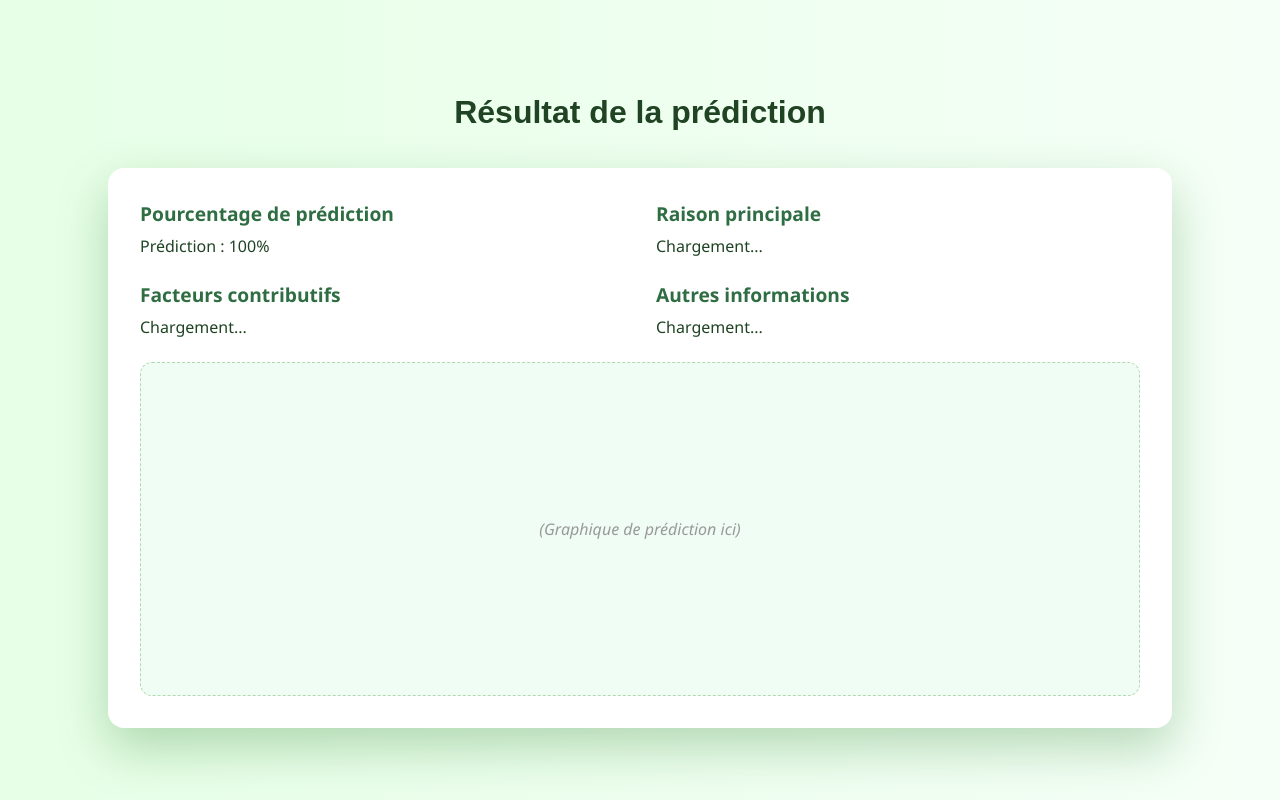
After one commit to felix78500/Projet-risque-de-credit, a Flask app: page /dashboard in a window 1280 px wide. The commit adds this page. Run offline with Flask 3, Linux system fonts and the light colour scheme; parts of the project's set-up code (start-up, migrations or seed data) failed here and were passed over.

Commit message:
création du dashboard et ajout d'un bouton de deconnexion

```diff
--- a/app.py
+++ b/app.py
@@ -2,8 +2,8 @@ from flask import Flask, request, jsonify, render_template
 from flask_cors import CORS
 import numpy as np
 from flask import render_template
-import pickle
 import joblib
+import json
 from modelDao.UtilisateurDao import UtilisateurDao
 
 app = Flask(__name__)
@@ -39,11 +39,15 @@ def home():
 def prevision():
     return render_template('prevision.html')
 
+@app.route('/dashboard')
+def dashboard():
+    return render_template('dashboard.html')
+
 # la methode pour envoyer des donnée a l'ia
 @app.route('/predict', methods=['POST'])
 def predict():
 
-    #récupere les donnée provenant de index.html
+    #récupere les donnée provenant de prediction.html
     data = request.json
     print("Données reçues:", data)
 
@@ -56,8 +60,21 @@ def predict():
     prediction = model.predict(features)
     print("Résultat brut:", prediction)
 
-    #La prédiction retournée
-    return jsonify({'prediction': prediction.tolist()})
+    #Reinitialiser le json
+    open("predictions.json", "w").close()
+
+    #La prédiction mise dans le json
+    with open("predictions.json", "a") as f:
+        record = {
+            "prediction": prediction.tolist()
+        }
+        f.write(json.dumps(record) + "\n")
+
+@app.route('/get_prediction')
+def get_prediction():
+    with open('predictions.json', 'r') as f:
+        data = json.load(f)
+    return jsonify(data)
 
 #ajouter des utilisateur (tester mais pas implementer)
 @app.route('/ajout-utilisateur', methods=['POST'])
--- /dev/null
+++ b/predictions.json
@@ -0,0 +1 @@
+{"prediction": [1.0]}
--- /dev/null
+++ b/static/css/dashboard.css
@@ -0,0 +1,62 @@
+body {
+    margin: 0;
+    padding: 0;
+    overflow: hidden;
+    height: 100vh;
+    font-family: 'Segoe UI', Tahoma, Geneva, Verdana, sans-serif;
+    background: linear-gradient(to right, #e6ffe6, #f5fff7);
+    color: #1f4323;
+    display: flex;
+    flex-direction: column;
+    align-items: center;
+    justify-content: center;
+}
+
+h1 {
+    font-family: 'Arial', sans-serif;
+}
+
+#result-container {
+    background-color: #ffffff;
+    padding: 2rem;
+    border-radius: 16px;
+    box-shadow: 0 20px 50px rgba(0, 100, 0, 0.25);
+    width: 90%;
+    max-width: 1000px;
+    display: grid;
+    grid-template-columns: 1fr 1fr;
+    gap: 1.5rem 2rem;
+    align-items: start;
+    margin-top: 1rem;
+}
+
+.result-section {
+    display: flex;
+    flex-direction: column;
+    gap: 0.5rem;
+}
+
+.result-title {
+    font-size: 1.2rem;
+    font-weight: bold;
+    color: #2f6e43;
+}
+
+.result-value {
+    font-size: 1rem;
+    color: #1f4323;
+}
+
+#chart-container {
+    grid-column: span 2;
+    background-color: #f0fdf4;
+    border: 1px dashed #b2d8b2;
+    padding: 1rem;
+    border-radius: 12px;
+    display: flex;
+    align-items: center;
+    justify-content: center;
+    height: 300px;
+    color: #999;
+    font-style: italic;
+}
--- /dev/null
+++ b/static/js/dashboard.js
@@ -0,0 +1,5 @@
+fetch('/get_prediction')
+  .then(res => res.json())
+  .then(data => {
+    document.getElementById('prediction-percentage').innerText = `Prédiction : ${data.prediction[0] * 100}%`;
+  });
--- a/static/js/prevision.js
+++ b/static/js/prevision.js
@@ -24,8 +24,8 @@ document.getElementById('prediction-form').addEventListener('submit', async (e)
             body: JSON.stringify(data)
         });console.log('Status:', response.status);
 
-        const result = await response.json();
-        document.getElementById('result').textContent = `Prédiction: ${result.prediction}`;
+        //const result = await response.json();
+        //document.getElementById('result').textContent = `Prédiction: ${result.prediction*100} %`;
     } catch (error) {
         console.error('Erreur:', error);
         document.getElementById('result').textContent = `Erreur: ${error.message}`;
--- /dev/null
+++ b/templates/dashboard.html
@@ -0,0 +1,35 @@
+<head>
+    <meta name="viewport" content="width=device-width" />
+    <link rel="stylesheet" href="{{ url_for('static', filename='css/dashboard.css') }}">
+</head>
+<body>
+    <h1 class="titre">Résultat de la prédiction</h1>
+
+    <div id="result-container">
+        <div class="result-section">
+            <div class="result-title">Pourcentage de prédiction</div>
+            <div class="result-value" id="prediction-percentage">--%</div>
+        </div>
+
+        <div class="result-section">
+            <div class="result-title">Raison principale</div>
+            <div class="result-value" id="prediction-reason">Chargement...</div>
+        </div>
+
+        <div class="result-section">
+            <div class="result-title">Facteurs contributifs</div>
+            <div class="result-value" id="prediction-factors">Chargement...</div>
+        </div>
+
+        <div class="result-section">
+            <div class="result-title">Autres informations</div>
+            <div class="result-value" id="prediction-extra">Chargement...</div>
+        </div>
+
+        <div id="chart-container">
+            (Graphique de prédiction ici)
+        </div>
+    </div>
+
+    <script src="{{ url_for('static', filename='js/dashboard.js') }}" defer></script>
+</body>
```
Also changed, not shown: ConcerneIa/pipeline.py (deleted, +0 -16 lines), static/css/prevision.css (+25 -0 lines), templates/prevision.html (+9 -6 lines), AfficheBDD.py (line endings or trailing spaces), loan_data.csv, 2 other files.
